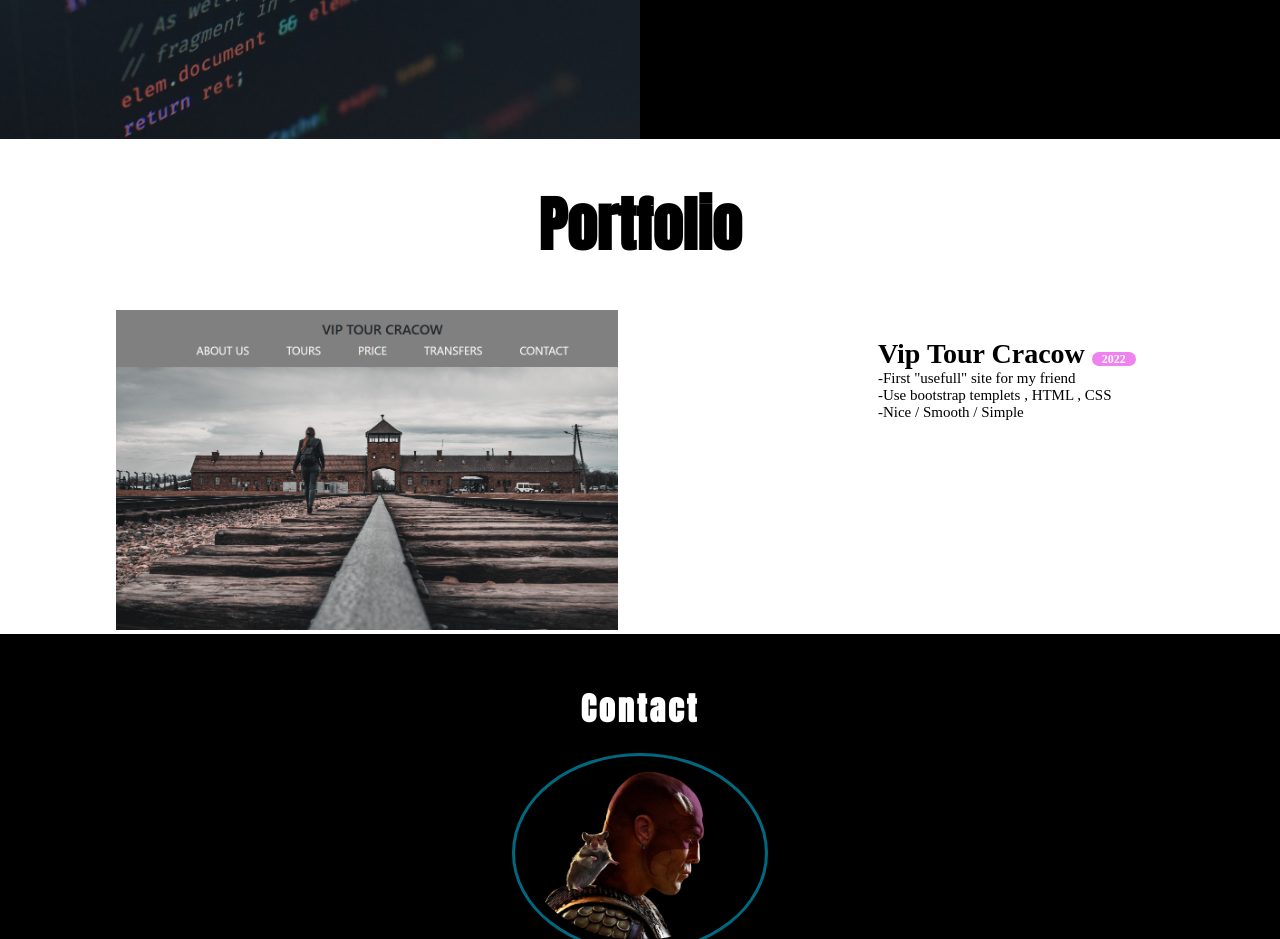
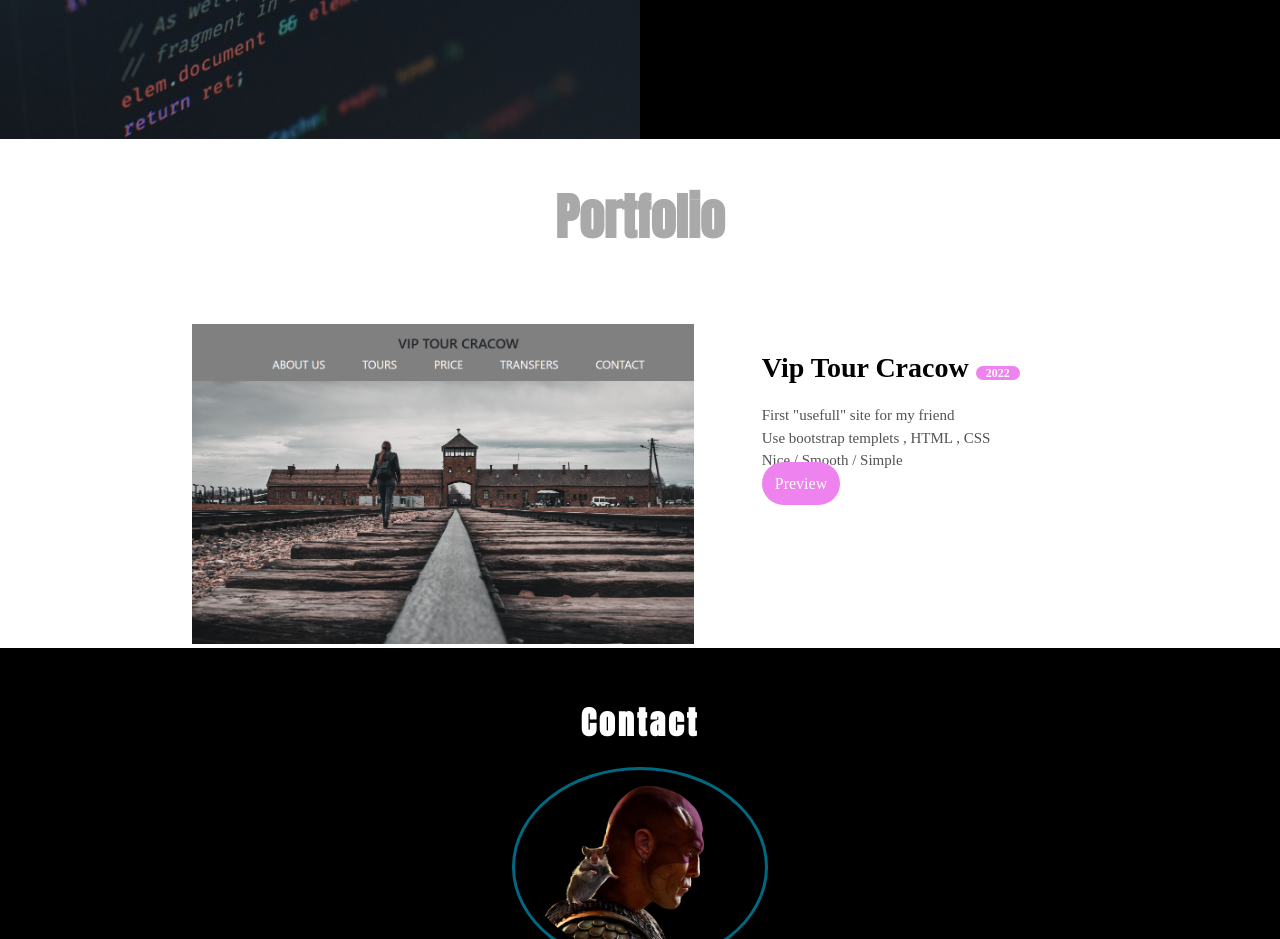
Before and after one commit to marcinoles87/mysite, a React (Create React App) app: page / in a window 1280 px wide. Shown: the part 2340-3279 px from the top of the page. Built offline with nearby package versions, Linux system fonts and the light colour scheme; a web font is replaced by a local one.

Commit message:
work with portfolio

```diff
--- a/src/components/Portfolio.js
+++ b/src/components/Portfolio.js
@@ -36,9 +36,10 @@ function Portfolio() {
 
                 <div className='portfolio-text'>
                     <h3>Vip Tour Cracow   <span>2022</span></h3>
-                    <p>-First "usefull" site for my friend</p>
-                    <p>-Use bootstrap templets , HTML , CSS</p>
-                    <p>-Nice / Smooth / Simple</p>
+                    <p>First "usefull" site for my friend</p>
+                    <p>Use bootstrap templets , HTML , CSS</p>
+                    <p>Nice / Smooth / Simple</p>
+                    <a href='#'>Preview</a>
                 </div>
             </div>
 
--- a/src/components/portfolio.scss
+++ b/src/components/portfolio.scss
@@ -12,11 +12,12 @@
 
     .portfolio-name{
         width: 100%;
-        margin-bottom: 40px;
+        margin-bottom: 70px;
         padding-top: 40px;
         font-family: 'Anton', cursive;
-        font-size: 60px;
+        font-size: 50px;
         text-align: center;
+        color:#a9a9a9;
 
     }
 
@@ -28,7 +29,7 @@
             display: flex;
             flex-direction: row;
             width: 100vw;
-            justify-content: space-around;
+            justify-content: center;
 
             img{
                 width: 40wv;
@@ -37,7 +38,7 @@
 
 
             .portfolio-text{
-
+                margin: 0 40px;
                 padding: 28px;
 
                 span{
@@ -52,11 +53,23 @@
 
                 h3{
                 font-size: 28px;
+                margin-bottom: 20px;
             }
 
 
             p{
                 font-size: 15px;
+                line-height: 1.5;
+                color:#545252;
+            }
+
+            a{
+                background-color: violet;
+                color: white;
+                border-radius: 30px;
+                line-height: 1.5;
+                padding: 13px;
+                text-decoration: none;
             }
             }
 
```
